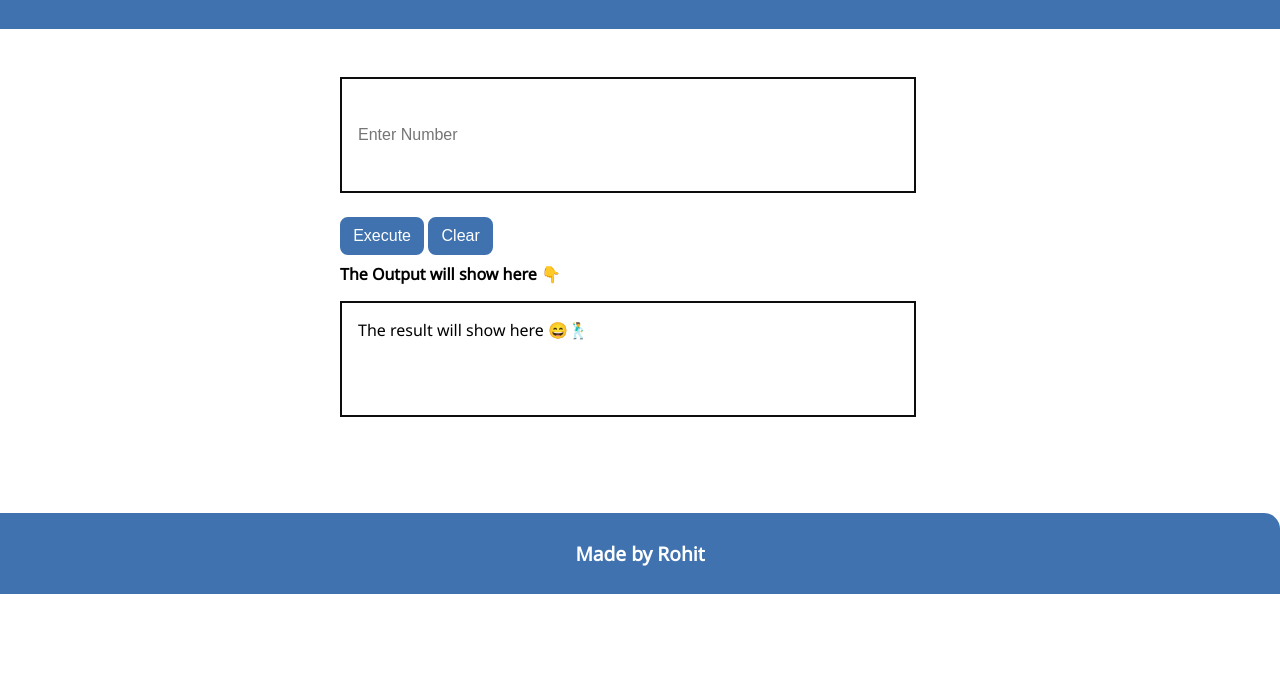
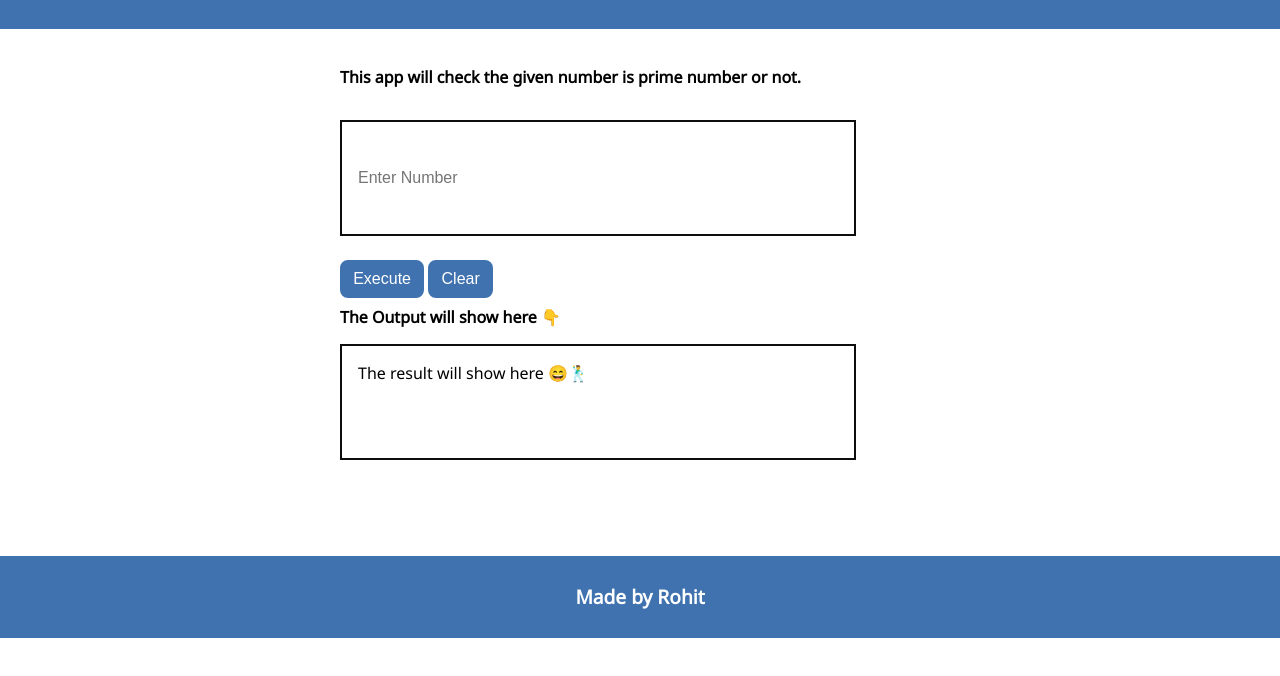
Before and after one commit to rohitturkar/Prime-Number, a plain HTML site: page index.html in a window 1280 px wide. Shown: the part 62-738 px from the top of the page. Drawn offline with Linux system fonts and the light colour scheme.

Commit message:
Update style.css

```diff
--- a/index.html
+++ b/index.html
@@ -12,6 +12,7 @@
         <div class="brand-name">Prime Number checker App</div>
     </nav>
     <main>
+        <h4 id="heading">This app will check the given number is prime number or not.</h4>
         <input id="input-num" placeholder="Enter Number" type="Number">
         <button class="btn-prime" id="btn-execute">Execute</button>
         <button class="btn-prime" id="btn-clear">Clear</button>
--- a/style.css
+++ b/style.css
@@ -33,9 +33,14 @@ main{
   margin:auto;
   padding:1rem;
 }
+#heading{
+    margin-bottom:0.5rem 0rem;
+    font-size:1rem;
+    font-weight: 700;
+}
 input{
     display: block;
-    width:90%;
+    width:80%;
     height:10vh;
     margin:2rem 0rem 1rem 0rem;
     padding:1rem;
@@ -59,7 +64,7 @@ input{
 }
 #output{
     border:2px solid rgb(14, 13, 13);
-    width:90%;
+    width:80%;
     height:10vh;
     padding:1rem;
     font-size: 1rem;
@@ -72,7 +77,6 @@ input{
     padding:0.5rem;
     text-align:center;
     color:white;
-    border-top-right-radius:1rem;
 }
 .footer h3{
     font-weight:700;
```
